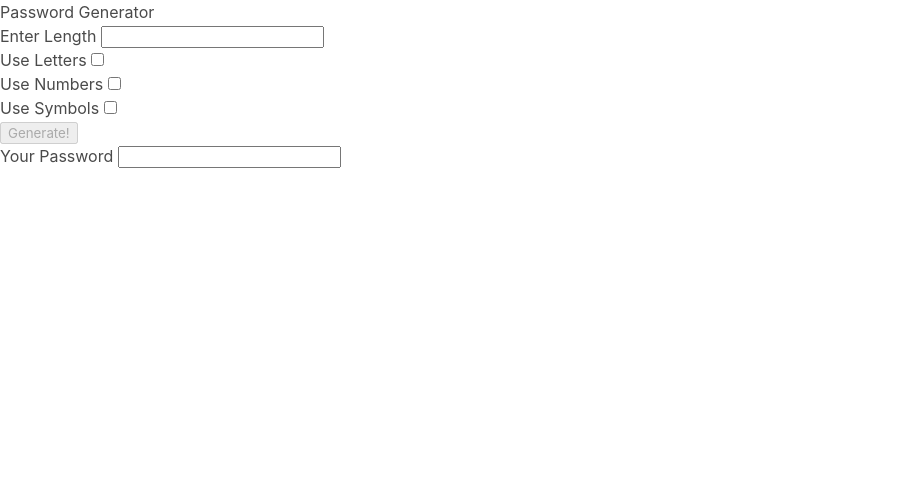
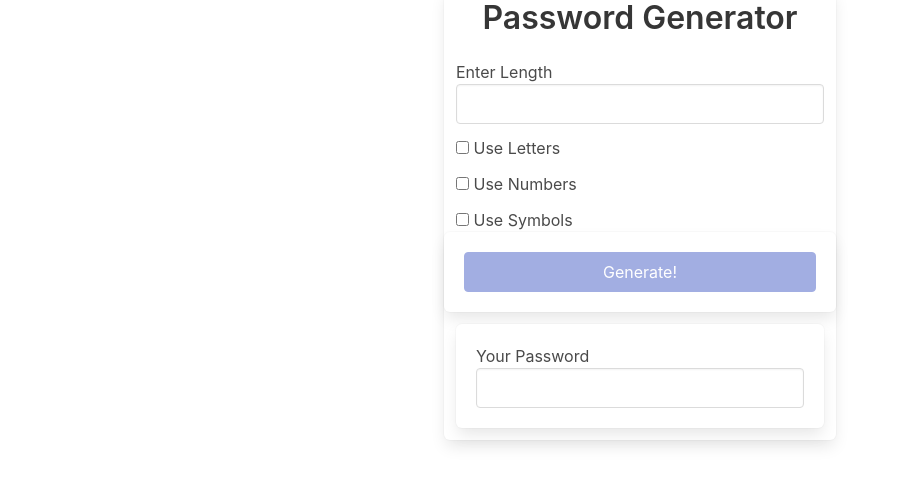
Before and after one commit to anaysoul/ng-pw, an Angular app: page / in a window 1280 px wide. Shown: the top 486 px of the page, without its empty margins (0-902 px from the left). Built offline with nearby package versions, Linux system fonts and the light colour scheme.

Commit message:
adding some styling

```diff
--- a/src/app/app.component.html
+++ b/src/app/app.component.html
@@ -1,27 +1,58 @@
-<h1>Password Generator</h1>
+<div class="container">
+  <div class="columns is-centered">
+    <div class="box column is-one-third">
+      <h1 class="title has-text-centered">Password Generator</h1>
 
-<div>
+      <div class="field">
         <label for="length">Enter Length </label>
-  <input (input)="onChangeLength($event)" type="number" />
+        <input class="input" (input)="onChangeLength($event)" type="number" />
       </div>
 
-<div>
-  <label for="checkbox">Use Letters </label>
-  <input (change)="onChangeUseLetters()" type="checkbox" name="" id="" />
+      <div class="field">
+        <div class="control">
+          <label class="checkbox" for="checkbox">
+            <input
+              (change)="onChangeUseLetters()"
+              type="checkbox"
+              name=""
+              id=""
+            />
+            Use Letters
+          </label>
+        </div>
       </div>
 
-<div>
-  <label for="checkbox">Use Numbers </label>
-  <input (change)="onChangeUseNumbers()" type="checkbox" name="" id="" />
+      <div class="field">
+        <div class="control">
+          <label class="checkbox" for="checkbox">
+            <input
+              (change)="onChangeUseNumbers()"
+              type="checkbox"
+              name=""
+              id=""
+            />
+            Use Numbers
+          </label>
+        </div>
       </div>
 
-<div>
-  <label for="checkbox">Use Symbols </label>
-  <input (change)="onChangeUseSymbols()" type="checkbox" name="" id="" />
+      <div class="field">
+        <div class="control">
+          <label class="checkbox" for="checkbox">
+            <input
+              (change)="onChangeUseSymbols()"
+              type="checkbox"
+              name=""
+              id=""
+            />
+            Use Symbols
+          </label>
+        </div>
       </div>
 
-<div>
+      <div class="box columns is-centered">
         <button
+          class="button is-link is-fullwidth"
           [disabled]="
             !(length && (includeLetters || includeSymbols || includeNumbers))
           "
@@ -31,7 +62,10 @@
         </button>
       </div>
 
-<div>
+      <div class="box">
         <label for="password">Your Password </label>
-  <input type="text" name="" id="" [value]="password" />
+        <input class="input" type="text" name="" id="" [value]="password" />
       </div>
+    </div>
+  </div>
+</div>
```
Lines whose indentation alone changed are shown as unchanged.
